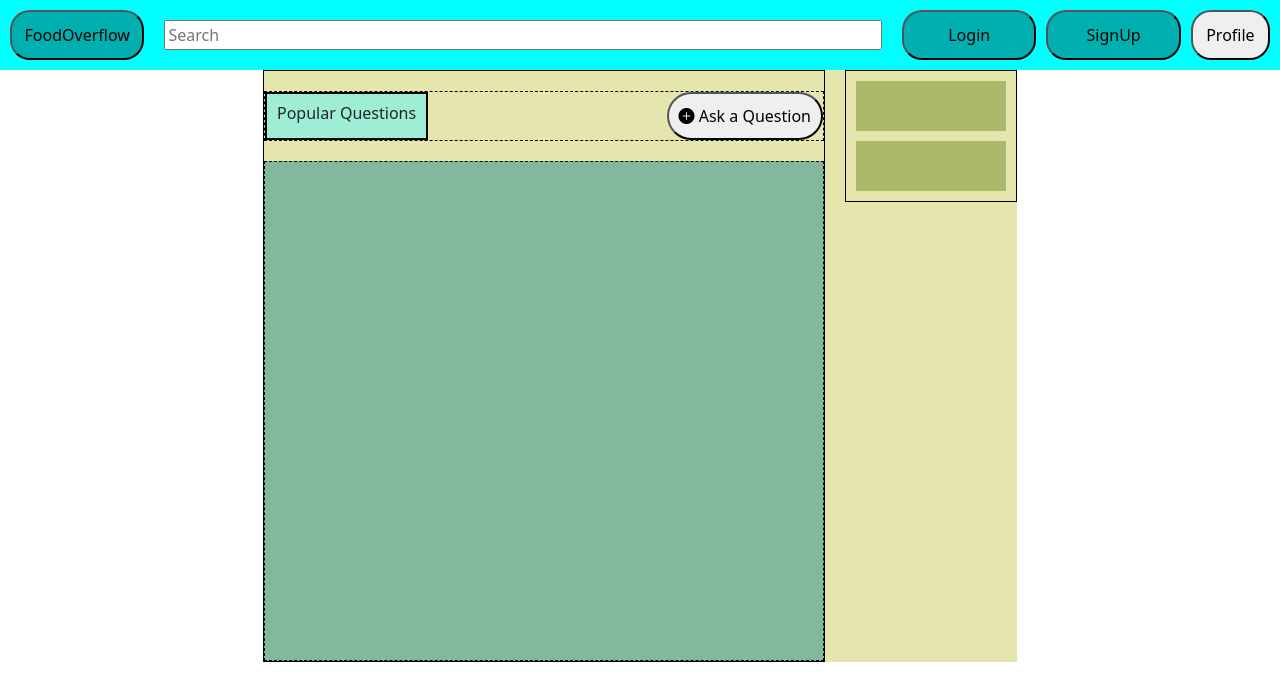
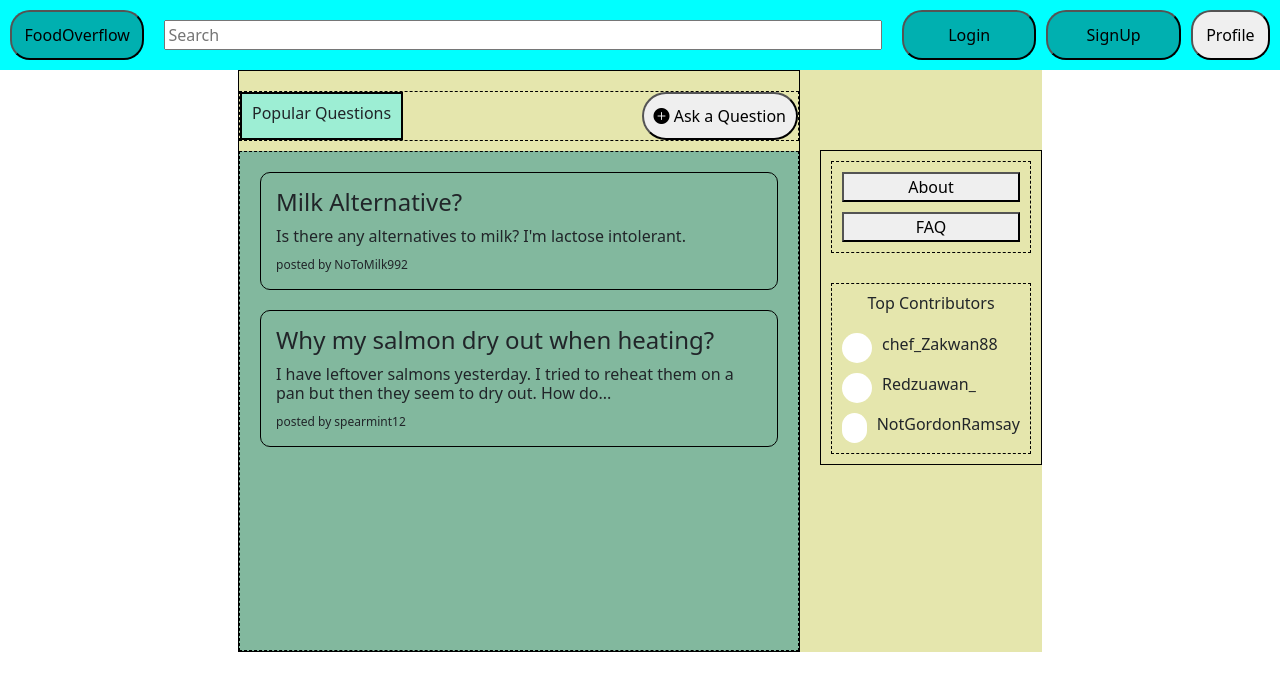
Before and after one commit to aizathamizuddin/Food-Overflow, a plain HTML site: page main.html in a window 1280 px wide. Drawn offline with nearby package versions, Linux system fonts and the light colour scheme.

Commit message:
Add sidebar and 'Popular Questions' feed

```diff
--- a/CSS/main.css
+++ b/CSS/main.css
@@ -108,16 +108,39 @@ input[type=text] {
 }
 
 .feed{
-    margin-top: 20px;
+    margin-top: 10px;
     width: 70vh;
     height: 500px;
     background-color: rgba(53, 148, 148, 0.556);
     border-width: 1px;
     border-style: dashed;
     border-color: black;
+    flex-direction: column;
+}
+
+.post{
+    border-width: 1px;
+    border-style: solid;
+    border-color: black;
+    border-radius: 10px;
+    margin: 20px;
+    padding: 15px;
+}
+
+.qtitle_textbox{
+    margin-bottom: 10px;
+}
+
+.qdesc_textbox{
+    margin-bottom: 10px;
+}
+
+.postedby_textbox p{
+    font-size: 12px;
 }
 
 .sidebar{
+    margin-top: 80px;
     height: fit-content;
     width: fit-content;
     border-width: 1px;
@@ -126,19 +149,57 @@ input[type=text] {
 }
 
 .button_link{
-    width: 150px;
-    height: 50px;
-    background-color: rgba(127, 148, 53, 0.556);
+    width: 200px;
+    height: fit-content;
+    border-width: 1px;
+    border-style: dashed;
+    border-color: black;
     margin: 10px;
+    display: flex;
+    flex-direction: column;
+    justify-content: space-between;
+    padding: 10px;
+    margin-bottom: 30px;
+}
+
+.faq_btn{
+    width: 100%;
+    margin-top: 10px;
+}
+
+.about_btn{
+    width: 100%;
 }
 
 .top_contributor{
-    width: 150px;
-    height: 50px;
-    background-color: rgba(127, 148, 53, 0.556);
+    width: 200px;
+    height: fit-content;
+    border-width: 1px;
+    border-style: dashed;
+    border-color: black;
     margin: 10px;
+    padding: 10px;
+}
+.topcon_textbox{
+    text-align: center;
+    margin-bottom: 20px;
 }
 
+.topcon_user{
+    display: flex;
+    flex-direction: row;
+    align-items: center;
+    margin-top: 10px;
+}
+
+.prof_pic{
+    height: 30px;
+    width: 30px;
+    background-color: white;
+    border: 1px;
+    border-radius: 100px;
+    margin-right: 10px;
+}
 .login_details{
     display: flex;
     flex-direction: column;
--- a/main.html
+++ b/main.html
@@ -34,6 +34,30 @@
 
                     <div class="feed">
 
+                        <div class="post">
+                            <div class="qtitle_textbox">
+                                <h4 class="m-auto">Milk Alternative?</h4>
+                            </div>
+                            <div class="qdesc_textbox">
+                                <h6 class="m-auto">Is there any alternatives to milk? I'm lactose intolerant.</h6>
+                            </div>
+                            <div class="postedby_textbox">
+                                <p class="m-auto">posted by NoToMilk992</p>
+                            </div>
+                        </div>
+
+                        <div class="post">
+                            <div class="qtitle_textbox">
+                                <h4 class="m-auto">Why my salmon dry out when heating?</h4>
+                            </div>
+                            <div class="qdesc_textbox">
+                                <h6 class="m-auto">I have leftover salmons yesterday. I tried to reheat them on a pan but then they seem to dry out. How do...</h6>
+                            </div>
+                            <div class="postedby_textbox">
+                                <p class="m-auto">posted by spearmint12</p>
+                            </div>
+                        </div>
+
                     </div>
 
                 </div>
@@ -41,10 +65,30 @@
                 <div class="sidebar">
 
                     <div class="button_link">
-
+                        <div>
+                            <button class="about_btn"> About</button>
+                        </div>
+                        <div>
+                            <button class="faq_btn"> FAQ</button>
+                        </div>
                     </div>
 
                     <div class="top_contributor">
+                        <div class="topcon_textbox">
+                            <h6>Top Contributors</h6>
+                        </div>
+                        <div class="topcon_user">
+                            <div class="prof_pic"></div>
+                            <h6>chef_Zakwan88</h6>
+                        </div>
+                        <div class="topcon_user">
+                            <div class="prof_pic"></div>
+                            <h6>Redzuawan_</h6>
+                        </div>
+                        <div class="topcon_user">
+                            <div class="prof_pic"></div>
+                            <h6>NotGordonRamsay</h6>
+                        </div>
 
                     </div>
 
```
